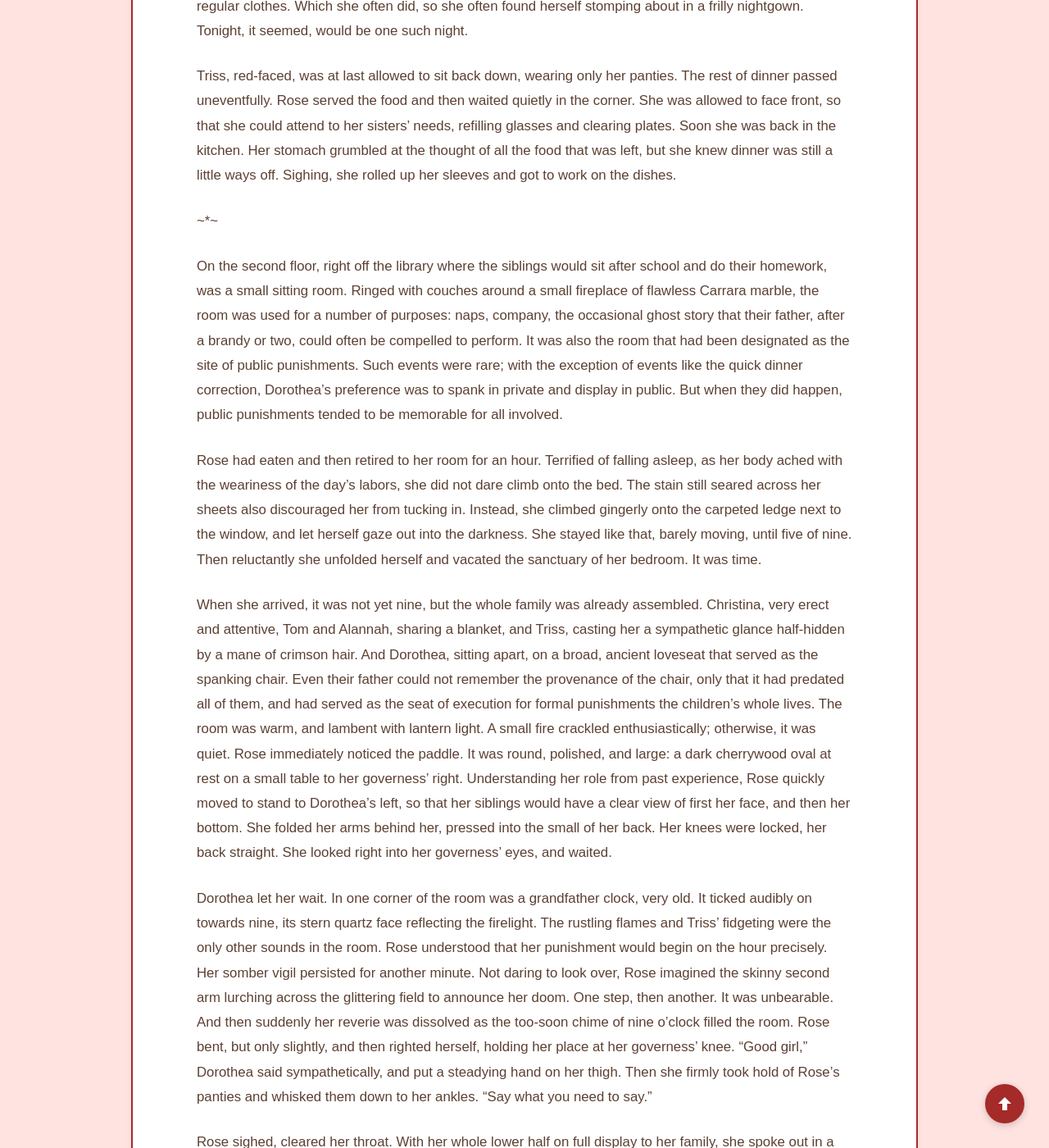
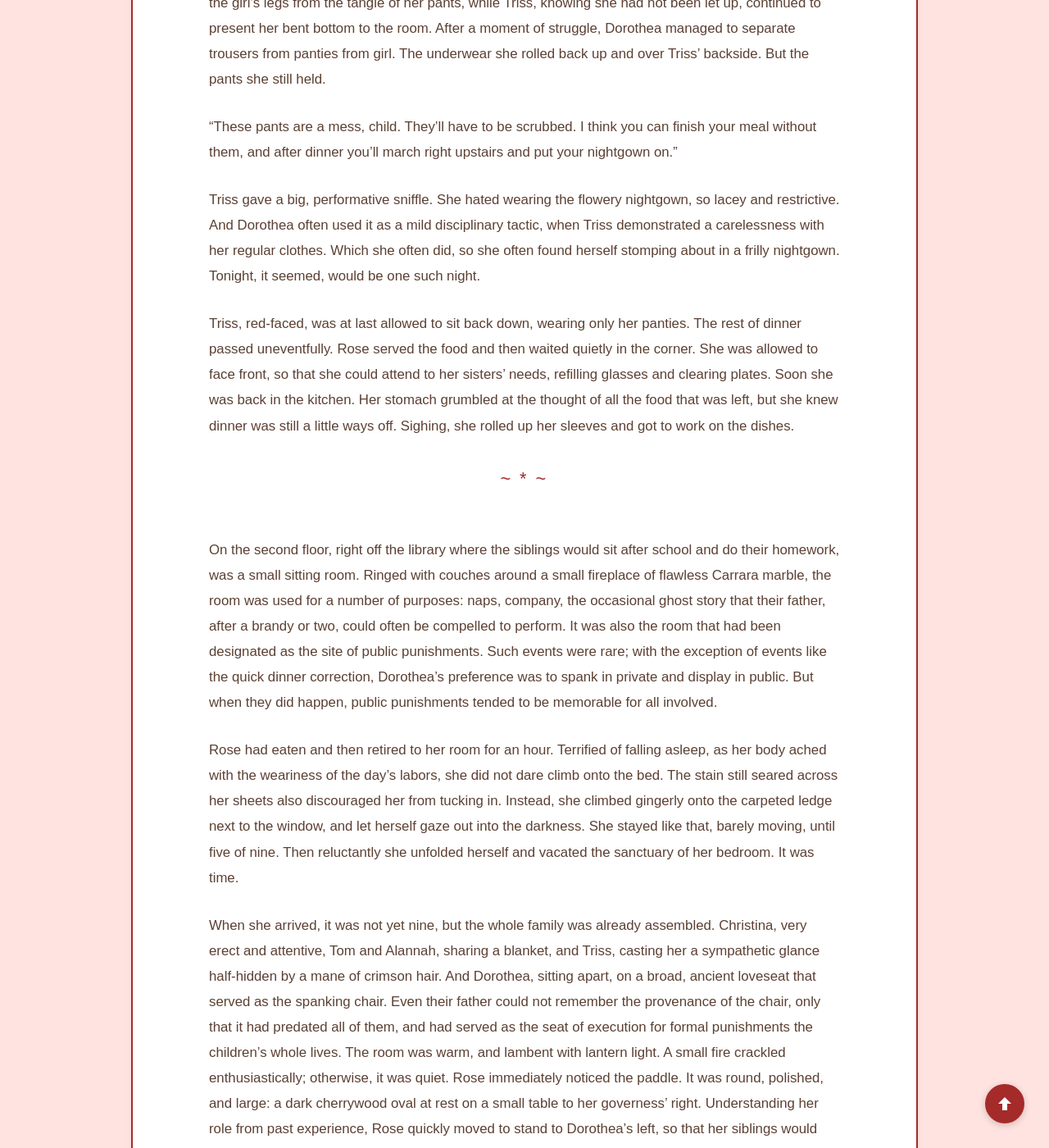
Before and after one commit to cheekypubs/cheekypubs.github.io, a Jekyll site: the page built from _stories/2026-02-21-hudsons-best-ch5.md, in a window 1280 px wide and 1400 px high, scrolled down 5199 px. Shown: the whole window at 82% size. Built offline with Jekyll 4.4.1, drawn with Linux system fonts in a browser that asks for light colours.

Commit message:
Search, layout, and reading experience improvements
- Add search bar to stories listing page (filters by title, author, tags, description)
- Add description field to stories.json for search
- Widen stories-page max-width to 1300px
- Cap story cards at 700px and center in main column
- Increase paragraph spacing and line-height in story content
- Add wider horizontal padding to story text
- Style hr as decorative ~*~ section separators
- Convert literal ~*~ scene breaks in stories to --- for proper rendering
- Update submission guidelines to note decorative divider formatting
- Wrap about page in content-box container for consistency
- Center filter notices and search bar to match card width

```diff
--- a/_stories/2026-02-21-hudsons-best-ch5.md
+++ b/_stories/2026-02-21-hudsons-best-ch5.md
@@ -95,7 +95,7 @@
 
 Triss, red-faced, was at last allowed to sit back down, wearing only her panties. The rest of dinner passed uneventfully. Rose served the food and then waited quietly in the corner. She was allowed to face front, so that she could attend to her sisters’ needs, refilling glasses and clearing plates. Soon she was back in the kitchen. Her stomach grumbled at the thought of all the food that was left, but she knew dinner was still a little ways off. Sighing, she rolled up her sleeves and got to work on the dishes.
 
-~*~
+---
 
 On the second floor, right off the library where the siblings would sit after school and do their homework, was a small sitting room. Ringed with couches around a small fireplace of flawless Carrara marble, the room was used for a number of purposes: naps, company, the occasional ghost story that their father, after a brandy or two, could often be compelled to perform. It was also the room that had been designated as the site of public punishments. Such events were rare; with the exception of events like the quick dinner correction, Dorothea’s preference was to spank in private and display in public. But when they did happen, public punishments tended to be memorable for all involved.
 
--- a/about.html
+++ b/about.html
@@ -5,7 +5,7 @@
 ---
 
 <div class="about-page">
-  <div class="about-container">
+  <div class="content-box about-container">
     <h1>About Cheeky.pub</h1>
 
     <div class="about-section">
--- a/assets/css/style.css
+++ b/assets/css/style.css
@@ -208,7 +208,7 @@
 /* =============================================== */
 
 .stories-page {
-    max-width: 1200px;
+    max-width: 1300px;
     margin: 0 auto;
     padding: 0 20px;
 }
@@ -362,6 +362,9 @@
     border-radius: 5px;
     margin-bottom: 20px;
     font-size: 0.95em;
+    max-width: 700px;
+    margin-left: auto;
+    margin-right: auto;
 }
 
 .clear-filter {
@@ -374,10 +377,39 @@
     text-decoration: underline;
 }
 
+/* Search Bar */
+.story-search {
+    max-width: 700px;
+    margin: 0 auto 20px;
+}
+
+.story-search input {
+    width: 100%;
+    padding: 10px 15px;
+    border: 2px solid #eee;
+    border-radius: 8px;
+    font-size: 1em;
+    color: #5C4033;
+    background-color: #fff;
+    transition: border-color 0.2s;
+    box-sizing: border-box;
+}
+
+.story-search input:focus {
+    outline: none;
+    border-color: #A52A2A;
+}
+
+.story-search input::placeholder {
+    color: #aaa;
+}
+
 .story-list {
     display: flex;
     flex-direction: column;
     gap: 25px;
+    max-width: 700px;
+    margin: 0 auto;
 }
 
 .story-preview {
@@ -469,8 +501,9 @@
 }
 
 .story-content {
-    line-height: 1.8;
+    line-height: 1.85;
     font-size: 1.05em;
+    padding: 0 15px;
 }
 
 .story-content h2 {
@@ -479,7 +512,7 @@
 }
 
 .story-content p {
-    margin-bottom: 1.5em;
+    margin-bottom: 1.6em;
 }
 
 .story-content img {
@@ -494,8 +527,20 @@
 
 .story-content hr {
     border: none;
-    border-top: 2px solid #eee;
-    margin: 30px 0;
+    height: auto;
+    text-align: center;
+    margin: 40px 0;
+    overflow: visible;
+}
+
+.story-content hr::after {
+    content: '~\2009*\2009~';
+    display: inline-block;
+    font-size: 1.3em;
+    color: #A52A2A;
+    letter-spacing: 0.15em;
+    position: relative;
+    top: -0.5em;
 }
 
 .story-footer {
--- a/stories.json
+++ b/stories.json
@@ -11,6 +11,7 @@
     "story_id": {{ story.story_id | jsonify }},
     "chapter": {{ story.chapter | default: nil | jsonify }},
     "chapter_title": {{ story.chapter_title | jsonify }},
+    "description": {{ story.description | jsonify }},
     "tags": {{ story.tags | jsonify }}
   }{% unless forloop.last %},{% endunless %}
   {% endfor %}
--- a/submit-info.html
+++ b/submit-info.html
@@ -49,9 +49,11 @@
           <code>## Chapter Title</code> → Creates a heading
         </div>
         <div class="format-example">
-          <code>---</code> → Creates a horizontal divider
+          <code>---</code> → Creates a decorative section divider ( ~&thinsp;*&thinsp;~ )
         </div>
       </div>
+
+      <p><strong>Tip:</strong> Use <code>---</code> (three dashes on its own line) to create a scene break or section divider. It will render as a decorative <em>~&thinsp;*&thinsp;~</em> separator in your published story.</p>
 
       <h2>📷 Including Images</h2>
       <p>If you'd like to include images in your story, upload them to a free image hosting service like <a href="https://imgur.com/" target="_blank" rel="noopener">Imgur</a>, <a href="https://imgbb.com/" target="_blank" rel="noopener">ImgBB</a>, or <a href="https://postimages.org/" target="_blank" rel="noopener">Postimages</a>, then include the direct image URL in your story using this format:</p>
```
Also changed, not shown: _layouts/stories.html (+9 -0 lines), _stories/2026-02-21-harlot-in-venice.md (+2 -2 lines), assets/js/stories.js (+74 -0 lines).
